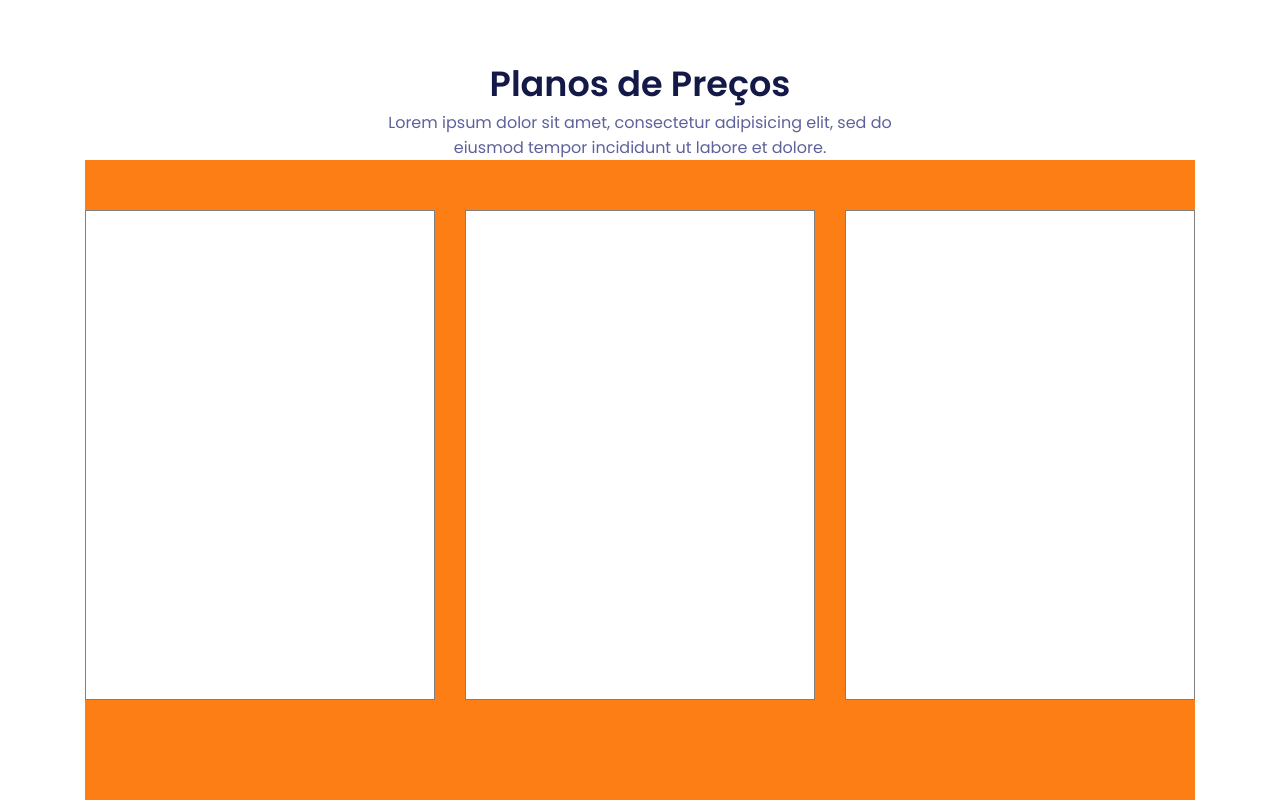
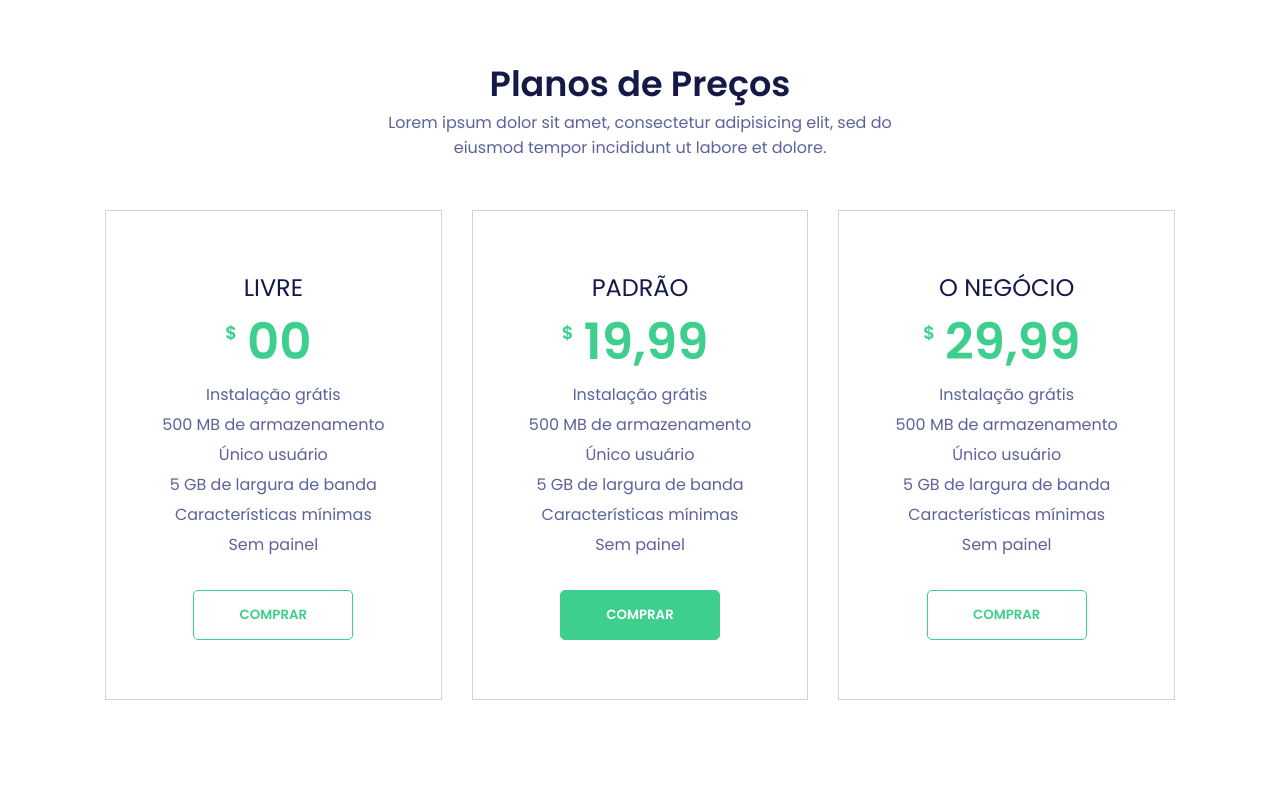
Before and after one commit to leandroSiq1/slick, a plain HTML site: page index.html in a window 1280 px wide. Shown: the part 3657-4457 px from the top of the page. Drawn offline with Linux system fonts and the light colour scheme.

Commit message:
adicionando section planos de preços

```diff
--- a/css/_base.scss
+++ b/css/_base.scss
@@ -13,7 +13,7 @@ html, body {
   --title: #151948;
   --text: #5e629c;
 
-  --background-services: #f9f9f9;
+  --background-gray-light: #f9f9f9;
   --background-footer: #180e29;
   --background-linear: linear-gradient(95deg, #5533ff 40%, #25ddf5 100%);
 
--- a/css/style.scss
+++ b/css/style.scss
@@ -270,7 +270,7 @@ section.about-two {
 section.services {
   width: 100%;
 
-  background: var(--background-services);
+  background: var(--background-gray-light);
   padding-bottom: 100px;
 
   div.title {
@@ -418,11 +418,10 @@ section.pricing-plan {
   div.container-pricing {
     max-width: 1110px;
 
-    background: var(--orange);
-
     margin: 0 auto;
     padding-top: 50px;
     padding-bottom: 100px;
+    padding: 50px 20px 100px  20px;
 
     display: flex;
     justify-content: center;
@@ -430,10 +429,79 @@ section.pricing-plan {
 
     div.box {
       width: calc(100% / 3);
-      height: 490px;
+      min-height: 490px;
 
       background: #fff;
-      border: 1px solid gray;
+      border: 1px solid lightgray;
+
+      padding: 50px;
+
+      display: flex;
+      align-items: center;
+      justify-content: center;
+      flex-direction: column;
+
+      text-align: center;
+      transition: .5s;
+
+      &:hover {
+        border-color: var(--green);
+        box-shadow: 0 0 10px lightgray;
+      }
+
+      h2 {
+        color: var(--title);
+        text-transform: uppercase;
+        font-weight: 400;
+      }
+
+      strong {
+        font-size: 50px;
+        color: var(--green);
+
+        span {
+          font-size: 18px;
+
+          position: relative;
+          top: -20px;
+          right: 10px;
+        }
+      }
+
+      ul {
+        list-style: none;
+        li {
+          color: var(--text);
+          line-height: 30px;
+        }
+      }
+
+      button {
+        width: 160px;
+        height: 50px;
+
+        margin-top: 30px;
+
+        background: #fff;
+        border: 1px solid var(--green);
+        border-radius: 5px;
+
+        font-weight: bold;
+        color: var(--green);
+
+        transition: .3s;
+
+        &:hover {
+          transform: translateY(-4px);
+          color: #000;
+          box-shadow: 0 0 10px lightgray;
+        }
+      }
+
+      button.default {
+        background: var(--green);
+        color: #fff;
+      }
     }
   }
 }
--- a/index.html
+++ b/index.html
@@ -274,11 +274,56 @@
       </div>
 
       <div class="container-pricing">
-        <div class="box"></div>
+        <div class="box">
+          <h2>Livre</h2>
 
-        <div class="box"></div>
+          <strong><span>$</span>00</strong>
 
-        <div class="box"></div>
+          <ul>
+            <li>Instalação grátis</li>
+            <li>500 MB de armazenamento</li>
+            <li>Único usuário</li>
+            <li>5 GB de largura de banda</li>
+            <li>Características mínimas</li>
+            <li>Sem painel</li>
+          </ul>
+
+          <button>COMPRAR</button>
+        </div>
+
+        <div class="box">
+          <h2>PADRÃO</h2>
+
+          <strong><span>$</span>19,99</strong>
+
+          <ul>
+            <li>Instalação grátis</li>
+            <li>500 MB de armazenamento</li>
+            <li>Único usuário</li>
+            <li>5 GB de largura de banda</li>
+            <li>Características mínimas</li>
+            <li>Sem painel</li>
+          </ul>
+
+          <button class="default">COMPRAR</button>
+        </div>
+
+        <div class="box">
+          <h2>O NEGÓCIO</h2>
+
+          <strong><span>$</span>29,99</strong>
+
+          <ul>
+            <li>Instalação grátis</li>
+            <li>500 MB de armazenamento</li>
+            <li>Único usuário</li>
+            <li>5 GB de largura de banda</li>
+            <li>Características mínimas</li>
+            <li>Sem painel</li>
+          </ul>
+
+          <button>COMPRAR</button>
+        </div>
       </div>
     </section>
 
```
Also changed, not shown: css/style.css, 1 other file.
